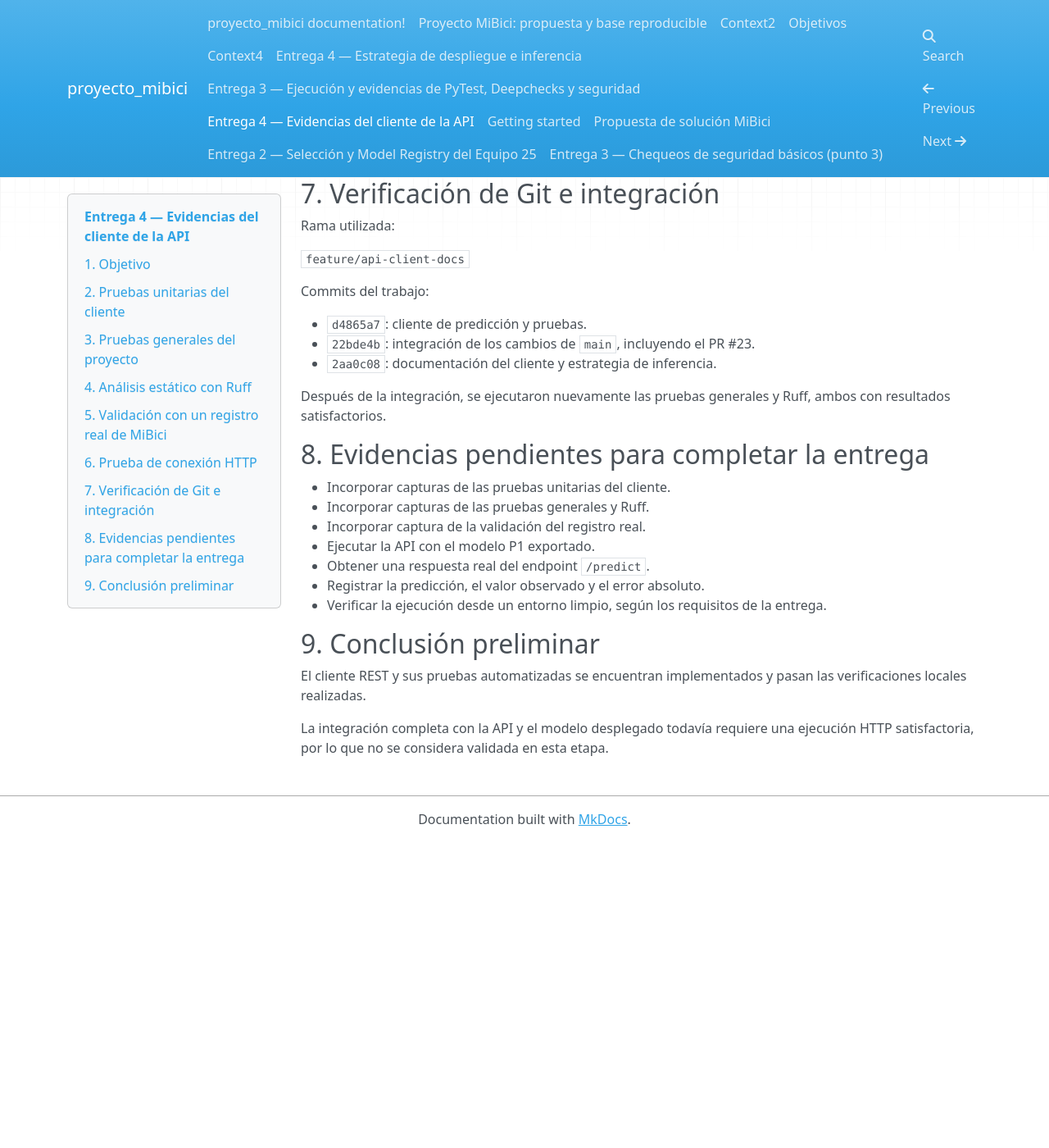
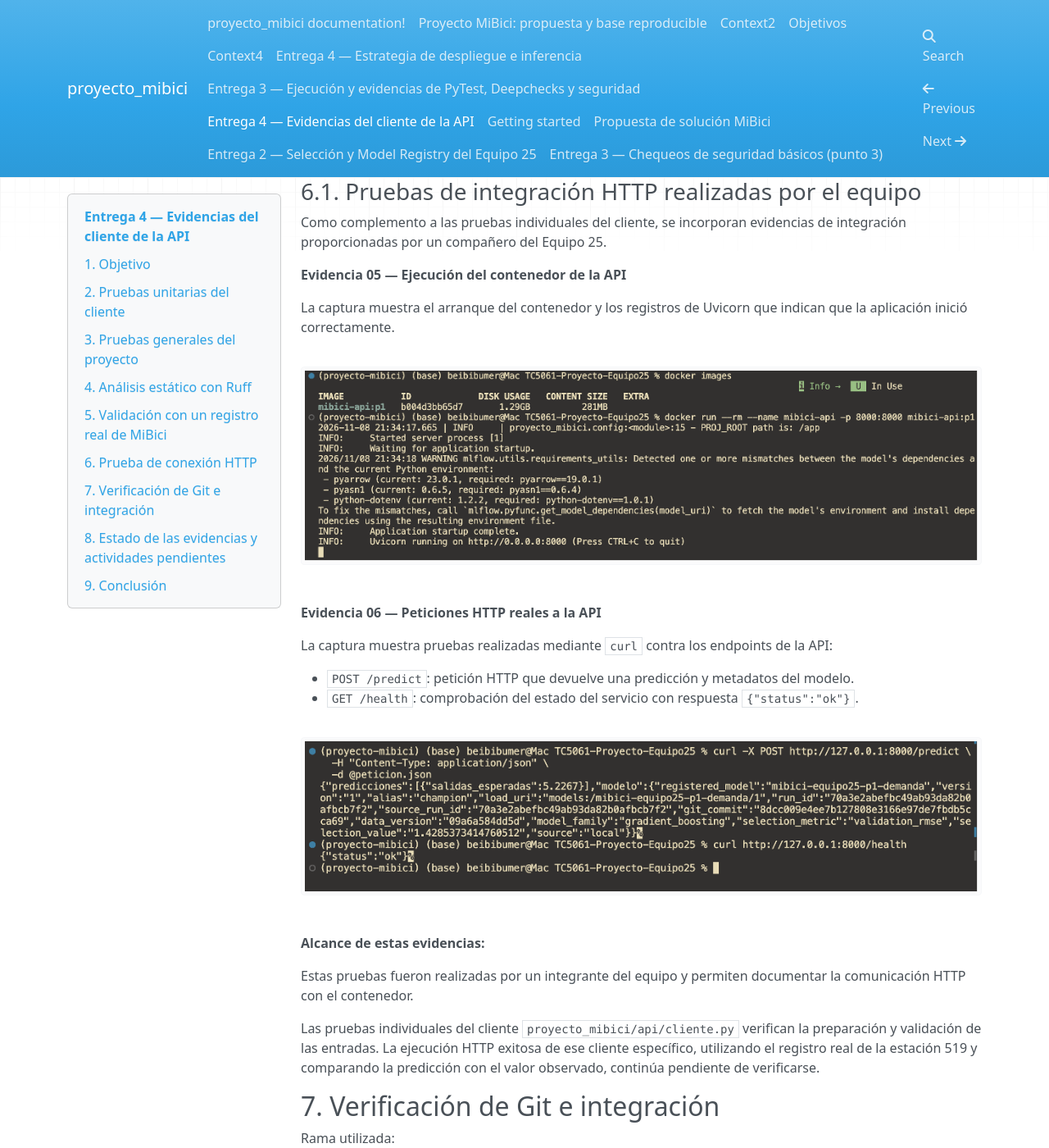
Before and after one commit to aramosc09/TC5061-Proyecto-Equipo25, an MkDocs documentation site: the page built from docs/docs/evidencias_entrega4.md, in a window 1280 px wide and 1400 px high, scrolled down 3373 px. Shown: the whole window at 82% size. Built offline with MkDocs 1.6.1, drawn with Linux system fonts in a browser that asks for light colours; nearby versions of some CDN libraries; before the commit the page ends 4400 px from its top, so only the background shows below that; some of the changed text lies outside the part shown.

Commit message:
docs(api): agregar evidencias HTTP del equipo

```diff
--- a/docs/docs/evidencias_entrega4.md
+++ b/docs/docs/evidencias_entrega4.md
@@ -123,6 +123,31 @@ Este resultado no constituye una predicción real ni una prueba satisfactoria de
 
 **Estado:** pendiente de repetir con la API en ejecución y el modelo P1 exportado.
 
+### 6.1. Pruebas de integración HTTP realizadas por el equipo
+
+Como complemento a las pruebas individuales del cliente, se incorporan evidencias de integración proporcionadas por un compañero del Equipo 25.
+
+**Evidencia 05 — Ejecución del contenedor de la API**
+
+La captura muestra el arranque del contenedor y los registros de Uvicorn que indican que la aplicación inició correctamente.
+
+![Ejecución del contenedor de la API](imagenes/entrega4/05_contenedor_api.png)
+
+**Evidencia 06 — Peticiones HTTP reales a la API**
+
+La captura muestra pruebas realizadas mediante `curl` contra los endpoints de la API:
+
+- `POST /predict`: petición HTTP que devuelve una predicción y metadatos del modelo.
+- `GET /health`: comprobación del estado del servicio con respuesta `{"status":"ok"}`.
+
+![Peticiones HTTP a la API](imagenes/entrega4/06_peticion_http_real.png)
+
+**Alcance de estas evidencias:**
+
+Estas pruebas fueron realizadas por un integrante del equipo y permiten documentar la comunicación HTTP con el contenedor.
+
+Las pruebas individuales del cliente `proyecto_mibici/api/cliente.py` verifican la preparación y validación de las entradas. La ejecución HTTP exitosa de ese cliente específico, utilizando el registro real de la estación 519 y comparando la predicción con el valor observado, continúa pendiente de verificarse.
+
 ## 7. Verificación de Git e integración
 
 Rama utilizada:
@@ -137,18 +162,30 @@ Commits del trabajo:
 
 Después de la integración, se ejecutaron nuevamente las pruebas generales y Ruff, ambos con resultados satisfactorios.
 
-## 8. Evidencias pendientes para completar la entrega
 
-- Incorporar capturas de las pruebas unitarias del cliente.
-- Incorporar capturas de las pruebas generales y Ruff.
-- Incorporar captura de la validación del registro real.
-- Ejecutar la API con el modelo P1 exportado.
-- Obtener una respuesta real del endpoint `/predict`.
-- Registrar la predicción, el valor observado y el error absoluto.
-- Verificar la ejecución desde un entorno limpio, según los requisitos de la entrega.
+## 8. Estado de las evidencias y actividades pendientes
 
-## 9. Conclusión preliminar
+### Evidencias disponibles
 
-El cliente REST y sus pruebas automatizadas se encuentran implementados y pasan las verificaciones locales realizadas.
+- [x] Pruebas unitarias del cliente: 6 aprobadas.
+- [x] Pruebas generales del proyecto: 136 aprobadas y 1 omitida.
+- [x] Análisis estático con Ruff: sin errores.
+- [x] Validación de un registro real de la estación 519 con 24 variables históricas.
+- [x] Evidencia del arranque del contenedor proporcionada por un compañero.
+- [x] Evidencia de peticiones HTTP a `/predict` y `/health` realizadas por un compañero.
 
-La integración completa con la API y el modelo desplegado todavía requiere una ejecución HTTP satisfactoria, por lo que no se considera validada en esta etapa.
+### Actividades pendientes
+
+- [ ] Ejecutar el cliente `cliente.py` contra una API activa con el modelo P1.
+- [ ] Registrar la predicción de la estación 519, el valor observado y su error absoluto.
+- [ ] Completar la verificación desde un entorno limpio, según los requisitos de la entrega.
+
+## 9. Conclusión
+
+El cliente REST desarrollado para MiBici Equipo 25 permite seleccionar un registro real, preparar las 24 variables históricas y validar la petición antes de enviarla a la API.
+
+Las seis pruebas unitarias del cliente finalizaron correctamente. Después de integrar los cambios del contenedor, las pruebas generales del proyecto registraron 136 resultados aprobados, una prueba omitida y ningún error de Ruff.
+
+Adicionalmente, se incorporaron capturas proporcionadas por un compañero del equipo que muestran el arranque del contenedor y respuestas HTTP de los endpoints `/predict` y `/health`.
+
+Estas evidencias respaldan la integración de la API a nivel de equipo. Sin embargo, todavía está pendiente comprobar que el cliente Python desarrollado en este PR realice exitosamente la petición HTTP utilizando el registro de la estación 519 y calcule el error absoluto respecto al valor observado.
```
Also changed, not shown: docs/docs/imagenes/entrega4/05_contenedor_api.png (added), docs/docs/imagenes/entrega4/06_peticion_http_real.png (added).
